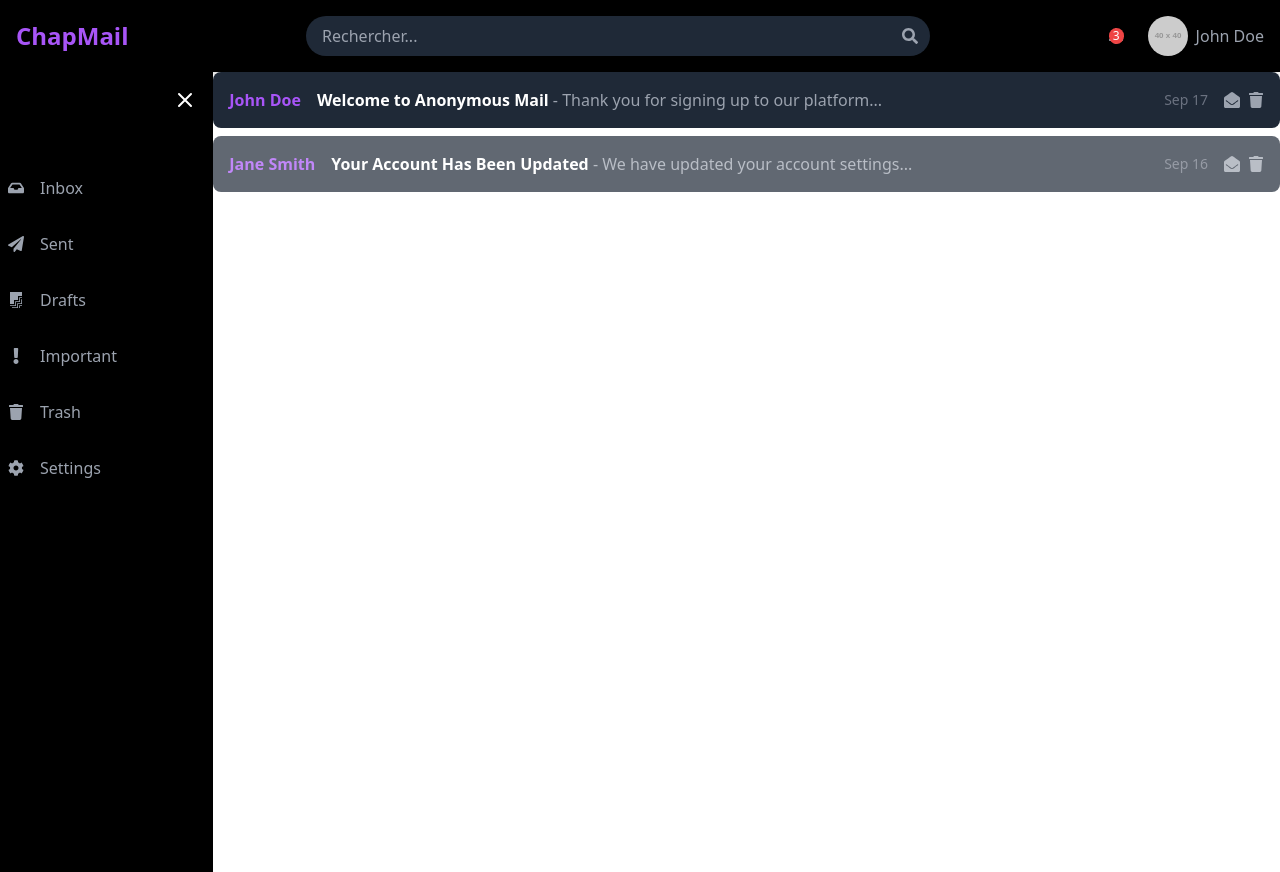
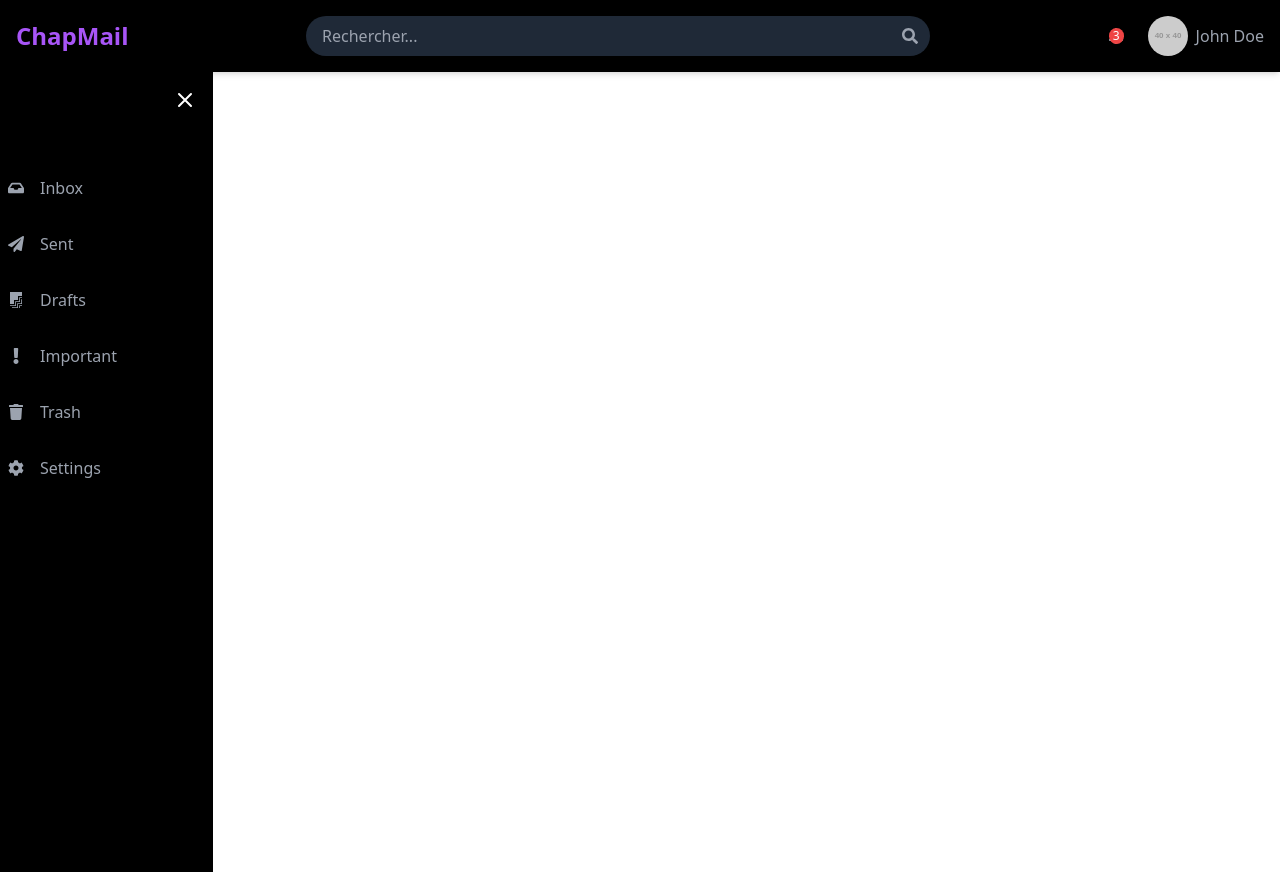
Before and after one commit to PrunelMel/ChapMailFront, a React (Vite) app: page /dash in a window 1280 px wide. Built offline with nearby package versions, Linux system fonts and the light colour scheme.

Commit message:
removing data

```diff
--- a/src/pages/Dashboard.tsx
+++ b/src/pages/Dashboard.tsx
@@ -4,24 +4,26 @@ import EmailCard from '../components/EmailCard';
 const Dashboard = () => {
 
   const emails = [
-    {
-      id: 1,
-      sender: 'John Doe',
-      subject: 'Welcome to Anonymous Mail',
-      snippet: 'Thank you for signing up to our platform...',
-      date: 'Sep 17',
-      isRead: false,
-    },
-    {
-      id: 2,
-      sender: 'Jane Smith',
-      subject: 'Your Account Has Been Updated',
-      snippet: 'We have updated your account settings...',
-      date: 'Sep 16',
-      isRead: true,
-    },
+
+  ];
+    // {
+    //   id: 1,
+    //   sender: 'John Doe',
+    //   subject: 'Welcome to Anonymous Mail',
+    //   snippet: 'Thank you for signing up to our platform...',
+    //   date: 'Sep 17',
+    //   isRead: false,
+    // },
+    // {
+    //   id: 2,
+    //   sender: 'Jane Smith',
+    //   subject: 'Your Account Has Been Updated',
+    //   snippet: 'We have updated your account settings...',
+    //   date: 'Sep 16',
+    //   isRead: true,
+    // },
     // Ajoute d'autres emails ici
-  ];
+
   return (
     <div>
       <Header />
```
